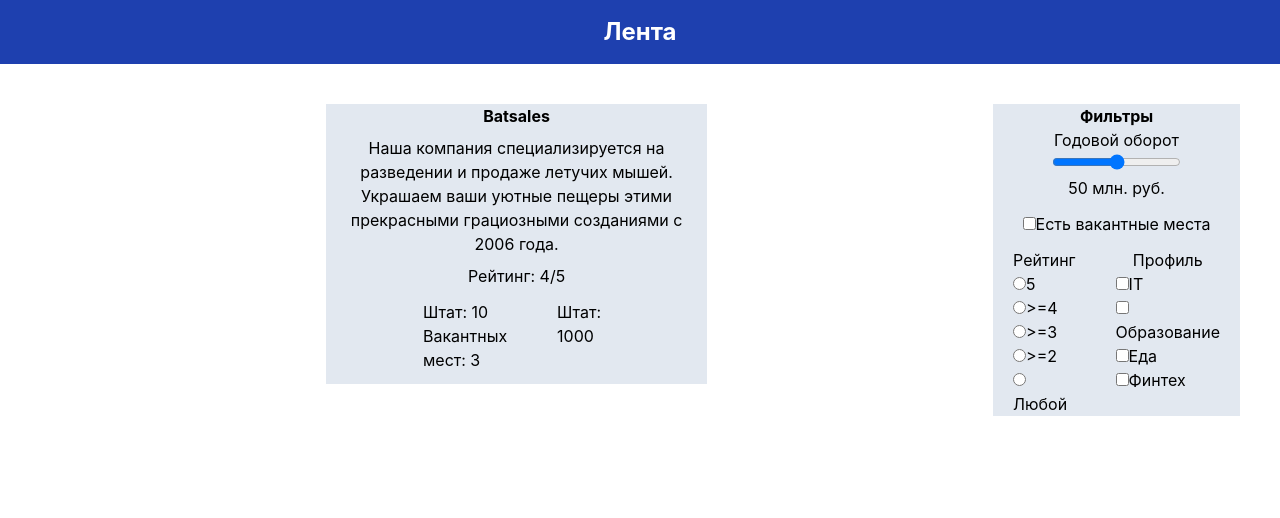
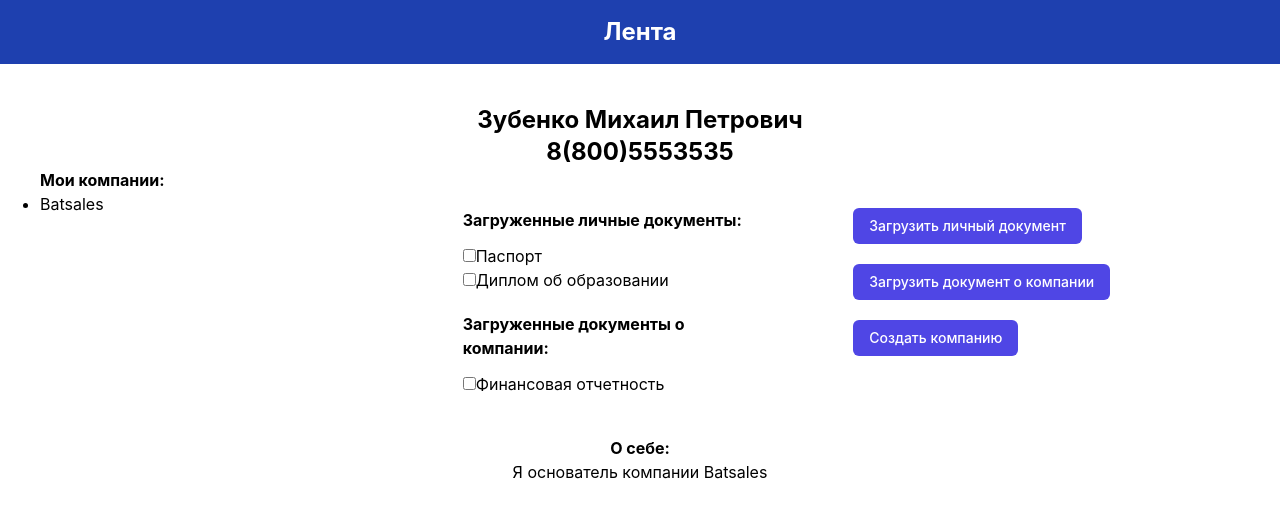
Before and after one commit to cloudbruh/trustartup-frontend, a React (Create React App) app in the folder react-app/: page / in a window 1280 px wide. Shown: the top 518 px of the page. Built offline with nearby package versions, Linux system fonts and the light colour scheme.

Commit message:
Первично сделал стили еще для двух страниц

```diff
--- a/react-app/src/AddCompany.js
+++ b/react-app/src/AddStartup.js
@@ -2,7 +2,7 @@ import React from 'react';
 import Card from './Card'
 import Filters from './Filters'
 
-class AddCompany extends React.Component {
+class AddStartup extends React.Component {
 
     state = {
         title: 'Добавить компанию'
@@ -44,4 +44,4 @@ class AddCompany extends React.Component {
     }
 }
 
-export default AddCompany;
+export default AddStartup;
--- a/react-app/src/App.js
+++ b/react-app/src/App.js
@@ -2,13 +2,14 @@ import React from 'react';
 import Card from './Card'
 import Filters from './Filters'
 import Register from './Register'
+import Startup from './Startup'
+import PersonalArea from './PersonalArea'
 
 class App extends React.Component {
 
     state = {
         title: 'Лента'
     }
-
     render() {
         return (
             <>
@@ -18,12 +19,7 @@ class App extends React.Component {
 
                     </div>
                 </header>
-                <div className='content mt-10 mx-10 flex flex-row'>
-                    <ul>
-                        <li><Card/></li>
-                    </ul>
-                    <Filters/>
-                </div>
+                    <PersonalArea/>
                 <footer className='bot-bar'>
 
                 </footer>
--- a/react-app/src/ArticleCard.js
+++ b/react-app/src/ArticleCard.js
@@ -1,10 +1,10 @@
 import React from 'react';
 function ArticleCard(props) {
      return (
-        <>
-            <h2>{props.title}</h2>
+        <div className='mx-auto text-center w-5/12 h-40 pt-3 mt-10 mb-10 bg-card rounded-md'>
+            <h2 className='font-bold text-xl mb-5'>{props.title}</h2>
             <p>{props.text}</p>
-        </>
+        </div>
         )
 }
 
--- a/react-app/src/Card.js
+++ b/react-app/src/Card.js
@@ -13,7 +13,7 @@ class Card extends React.Component {
 
     render() {
         return (
-            <div className='card bg-card border-solid mx-auto relative w-2/5 px-2'>
+            <div className='card bg-card border-solid mx-auto relative w-2/5 px-2 mb-20'>
                 <div className='mb-3'>
                     <h1 className='card-title font-bold text-center mb-2'>{this.state.title}</h1>
                     <p className='card-desc text-center mb-2'>{this.state.text}</p>
--- a/react-app/src/Company.js
+++ /dev/null
@@ -1,48 +0,0 @@
-import React from 'react';
-
-class Card extends React.Component {
-
-    state = {
-        title: 'Batsales',
-        text: 'Наша компания специализируется на разведении и продаже летучих мышей. Украшаем ваши уютные пещеры этими прекрасными грациозными созданиями с 2006 года.',
-        rate: 4,
-        staff: 10,
-        places: 3,
-        turnover: 1000,
-        vaccancies = ['продавец, охранник, воспитатель летучих мышей'],
-        description = 'Мы крупнейший в мире и всей обозримой вселенной питомник летучих мышей. Мы постоянно развиваемся выводим, селекционируем и генетический модифицируем наших питомцев. Профтрафифвшиеся сотрудники становятся кормом для новых хищных видов.',
-        news=[]
-    }
-
-    render() {
-        return (
-            <>
-                <div className='logo'>
-                    <img src='' alt='Лого компании'/>
-                    <button>Откликнуться на вакансию</button>
-                </div>
-                <div className='main-info'>
-                    <div className='params'>
-                        <p>Штат: {this.state.staff} человек</p>
-                        <p>Годовой оборот: {this.state.turnover} рублей</p>
-                        <p>Рейтинг: {this.state.rate} / 5</p>
-                    </div>
-                    <div className='vacs'>
-                        <h2>Доступные вакансии:</h2>
-                        <ul>
-                            {vaccancies.map(vac => {return <li>{vac}</li>})}
-                        </ul>
-                    </div>
-                    <div className='desc'>
-                        <p>{this.state.description}</p>
-                    </div>
-                </div>
-                <div className='news'>
-                    {this.news.map(article => {return <ArtcileCard title={article.title} text={article.text}/>})}
-                </div>
-            </>
-        )
-    }
-}
-
-export default Card;
--- a/react-app/src/Filters.js
+++ b/react-app/src/Filters.js
@@ -8,7 +8,7 @@ class Filters extends React.Component {
 
     render() {
         return (
-            <div className='filters-container bg-card text-center'>
+            <div className='filters-container bg-card text-center h-80'>
                 <h1 className='font-bold'>Фильтры</h1>
                 <h2>Годовой оборот</h2>
                 <div className='turnover-slider-container mb-3'>
@@ -41,11 +41,11 @@ class Filters extends React.Component {
                             </div>
                             <div>
                                 <input type='radio' id='all' name='rate'/>
-                                <label htmlFor='all'>Любой</label>
+                                <label htmlFor='all'>Все</label>
                             </div>
                         </div>
                     </div>
-                    <div className='tag-container text-center mx-5'>
+                    <div className='tag-container text-center mx-5 mb-8'>
                         <h2>Профиль</h2>
                         <div className='text-left'>
                             <div>
@@ -54,7 +54,7 @@ class Filters extends React.Component {
                             </div>
                             <div>
                                 <input type="checkbox" id='edu-checkox'/>
-                                <label htmlFor='edu-checkbox'>Образование</label>
+                                <label htmlFor='edu-checkbox'>Edu</label>
                             </div>
                             <div>
                                 <input type="checkbox" id='food-checkox'/>
--- a/react-app/src/PersonalArea.js
+++ b/react-app/src/PersonalArea.js
@@ -7,22 +7,28 @@ class PersonalArea extends React.Component {
         name: 'Зубенко Михаил Петрович',
         tel: '8(800)5553535',
         info: 'Я основатель компании Batsales',
-        companies=['Batsales']
+        companies: ['Batsales']
     }
 
     render() {
         return (
-            <>
-                <div className='avatar'>
-                    <img src=''/>
+            <div className='w-100%'>
+                <div className='flex flex-row w-100%'>
+                    <div className='main-info mx-auto mt-10 text-center'>
+                        <p className='font-bold text-2xl'>{this.state.name}</p>
+                        <p className='font-bold text-2xl'>{this.state.tel}</p>
                     </div>
-                <div className='main-info'>
-                    <p>{this.state.name}</p>
-                    <p>{this.state.tel}</p>
                 </div>
-                <div className='personal-data'>
-                    <div className='personal-docs'>
-                        <h2>Загруженные личные документы:</h2>
+                <div className='flex flex-row'>
+                    <div className='companies-list basis-1/4 ml-10'>
+                        <p className='font-bold'>Мои компании:</p>
+                        <ul className='list-disc'>
+                        {this.state.companies.map(comp => {return <li>{comp}</li>})}
+                        </ul>
+                    </div>
+                    <div className='personal-data basis-1/3 mx-auto mt-10'>
+                        <div className='personal-docs w-72 mx-auto'>
+                            <h2 className='font-bold mb-3'>Загруженные личные документы:</h2>
                                 <div className='is-passport-container'>
                                     <input type='checkbox' id='is-passport'/>
                                     <label htmlFor='is-passport'>Паспорт</label>
@@ -32,28 +38,31 @@ class PersonalArea extends React.Component {
                                     <label htmlFor='is-diploma'>Диплом об образовании</label>
                                 </div>
                         </div>
-                    <div className='company-docs'>
-                        <h2>Загруженные документы о компании:</h2>
+                        <div className='company-docs mt-5 w-72 mx-auto'>
+                            <h2 className='font-bold mb-3'>Загруженные документы о компании:</h2>
                             <div className='is-finstatements-container'>
                                 <input type='checkbox' id='is-finstatements'/>
                                 <label htmlFor='is-finstatements'>Финансовая отчетность</label>
                             </div>
                         </div>
-                    <div className='about-container'>
+                    </div>
+                    <div className='load-buttons basis-1/3'>
+                        <div>
+                            <button className='mt-10 mb-5 py-2 px-4 text-sm font-medium rounded-md text-white bg-indigo-600 hover:bg-indigo-700'>Загрузить личный документ</button>
+                        </div>
+                        <div>
+                            <button className='mb-5 py-2 px-4 text-sm font-medium rounded-md text-white bg-indigo-600 hover:bg-indigo-700'>Загрузить документ о компании</button>
+                        </div>
+                        <div>
+                            <button className='py-2 px-4 text-sm font-medium rounded-md text-white bg-indigo-600 hover:bg-indigo-700'>Создать компанию</button>
+                        </div>
+                    </div>
+                </div>
+                <div className='about-container mt-10 w-96 mx-auto text-center'>
+                        <h2 className='font-bold'>О себе:</h2>
                         <p>{this.state.info}</p>
                     </div>
             </div>
-                <div className='load-buttons'>
-                    <button>Загрузить личный документ</button>
-                    <button>Загрузить документ о компании</button>
-                    <button>Создать компанию</button>
-                </div>
-                <div className='companies-list'>
-                    <ul>
-                        {this.state.companies}
-                    </ul>
-                </div>
-            </>
         )
     }
 }
--- /dev/null
+++ b/react-app/src/Startup.js
@@ -0,0 +1,55 @@
+import React from 'react';
+import ArticleCard from './ArticleCard'
+
+class Startup extends React.Component {
+
+    state = {
+        title: 'Batsales',
+        text: 'Наша компания специализируется на разведении и продаже летучих мышей. Украшаем ваши уютные пещеры этими прекрасными грациозными созданиями с 2006 года.',
+        rate: 4,
+        staff: 10,
+        places: 3,
+        turnover: 1000,
+        vaccancies: ['продавец', 'охранник', 'воспитатель летучих мышей'],
+        description: 'Мы крупнейший в мире и всей обозримой вселенной питомник летучих мышей. Мы постоянно развиваемся выводим, селекционируем и генетический модифицируем наших питомцев. Профтрафифвшиеся сотрудники становятся кормом для новых хищных видов.',
+        news: [{title: 'Заголовок новости', text: 'Содержание новости'},
+        {title: 'Заголовок новости 2', text: 'Содержание новости 2'},
+        {title: 'Заголовок новости 3', text: 'Содержание новости 3'}]
+    }
+
+    render() {
+        return (
+            <div>
+                <div className='flex flex-row'>
+                    <div className='logo'>
+                        <img src='' alt='Лого компании'/>
+                        <button className='mt-10 py-2 px-4 text-sm font-medium rounded-md text-white bg-indigo-600 hover:bg-indigo-700'>Откликнуться на вакансию</button>
+                    </div>
+                    <div className='main-info mx-20'>
+                        <div className='top-block flex flex-row mb-10'>
+                            <div className='params mr-80'>
+                                <p>Штат: {this.state.staff} человек</p>
+                                <p>Годовой оборот: {this.state.turnover} рублей</p>
+                                <p>Рейтинг: {this.state.rate} / 5</p>
+                            </div>
+                            <div className='vacs'>
+                                <h2>Доступные вакансии:</h2>
+                                <ul className='list-disc'>
+                                    {this.state.vaccancies.map(vac => {return <li>{vac}</li>})}
+                                </ul>
+                            </div>
+                        </div>
+                        <div className='desc'>
+                            <p>{this.state.description}</p>
+                        </div>
+                    </div>
+                </div>
+                    <div className='news'>
+                        {this.state.news.map(article => {return <ArticleCard title={article.title} text={article.text}/>})}
+                    </div>
+        </div>
+        )
+    }
+}
+
+export default Startup;
--- a/react-app/tailwind.config.js
+++ b/react-app/tailwind.config.js
@@ -7,7 +7,9 @@ module.exports = {
     colors: {
       'card': '#e2e8f0',
       'blue': '#1e40af',
-      'white': '#ffffff'
+      'white': '#ffffff',
+      'indigo-600': '#4f46e5',
+      'indigo-700': '#4338ca'
     }
   },
   plugins: [],
```
Also changed, not shown: react-app/src/MainPage.js (added, +25 -0 lines). Lines whose indentation alone changed are shown as unchanged.
